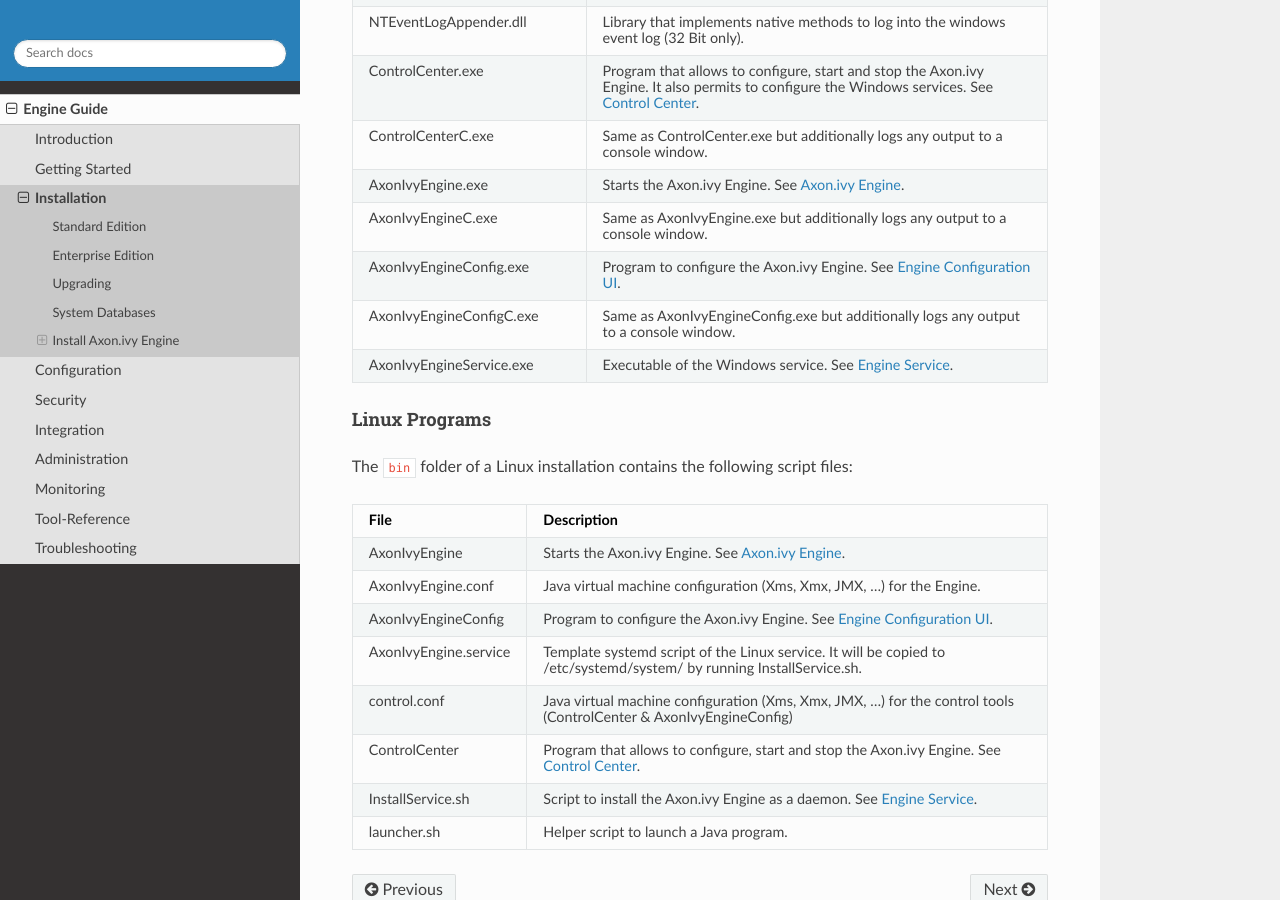
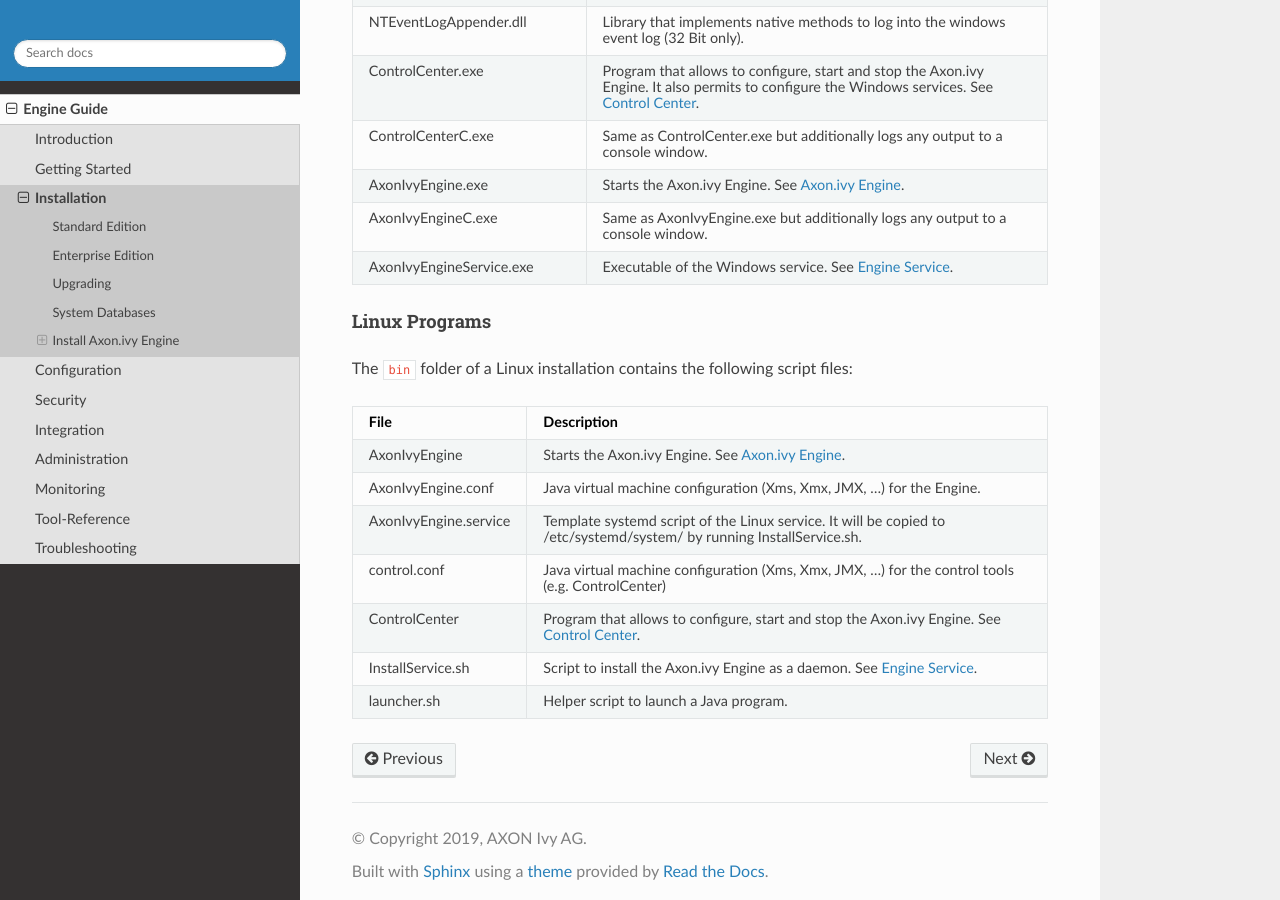
Before and after one commit to bernhardAxonIvy/doc, a Sphinx documentation site: the page built from source/engine-guide/installation/index.rst, in a window 1280 px wide and 900 px high, scrolled down 3030 px. Built offline with Sphinx 7.4.7 and the Read the Docs theme 2.0.0, drawn with Linux system fonts in a browser that asks for light colours; the version number could not be read and is left out.

Commit message:
XIVY-3082 Remove references to AxonIvyEngineConfig launcher

```diff
--- a/source/engine-guide/getting-started/windows.rst
+++ b/source/engine-guide/getting-started/windows.rst
@@ -153,10 +153,6 @@
 http://localhost:8080/ivy. Have you seen that the header with the demo mode
 message is gone? You now have a production ready Axon.ivy Engine.
 
-.. Note::
-  The Config menu is only available in demo mode. If you want to reconfigure an
-  Axon.ivy Engine not running in demo mode use the
-  :file:`AxonIvyEngineConfig.exe` tool in the :file:`bin` folder instead.
 
 
 Deploy a project
--- a/source/engine-guide/installation/index.rst
+++ b/source/engine-guide/installation/index.rst
@@ -172,10 +172,6 @@
 +-------------------------------+------------------------------------------------------------------------------------------------------------------------------------------------------------------------------+
 | AxonIvyEngineC.exe            | Same as AxonIvyEngine.exe but additionally logs any output to a console window.                                                                                              |
 +-------------------------------+------------------------------------------------------------------------------------------------------------------------------------------------------------------------------+
-| AxonIvyEngineConfig.exe       | Program to configure the Axon.ivy Engine. See :ref:`engine-config-ui`.                                                                                                       |
-+-------------------------------+------------------------------------------------------------------------------------------------------------------------------------------------------------------------------+
-| AxonIvyEngineConfigC.exe      | Same as AxonIvyEngineConfig.exe but additionally logs any output to a console window.                                                                                        |
-+-------------------------------+------------------------------------------------------------------------------------------------------------------------------------------------------------------------------+
 | AxonIvyEngineService.exe      | Executable of the Windows service. See :ref:`engine-service`.                                                                                                                |
 +-------------------------------+------------------------------------------------------------------------------------------------------------------------------------------------------------------------------+
 
@@ -193,11 +189,9 @@
 +-----------------------+---------------------------------------------------------------------------------------------------------------------------+
 | AxonIvyEngine.conf    | Java virtual machine configuration (Xms, Xmx, JMX, ...) for the Engine.                                                   |
 +-----------------------+---------------------------------------------------------------------------------------------------------------------------+
-| AxonIvyEngineConfig   | Program to configure the Axon.ivy Engine. See :ref:`engine-config-ui`.                                                    |
-+-----------------------+---------------------------------------------------------------------------------------------------------------------------+
 | AxonIvyEngine.service | Template systemd script of the Linux service. It will be copied to /etc/systemd/system/ by running InstallService.sh.     |
 +-----------------------+---------------------------------------------------------------------------------------------------------------------------+
-| control.conf          | Java virtual machine configuration (Xms, Xmx, JMX, ...) for the control tools (ControlCenter & AxonIvyEngineConfig)       |
+| control.conf          | Java virtual machine configuration (Xms, Xmx, JMX, ...) for the control tools (e.g. ControlCenter)                        |
 +-----------------------+---------------------------------------------------------------------------------------------------------------------------+
 | ControlCenter         | Program that allows to configure, start and stop the Axon.ivy Engine. See :ref:`control-center`.                          |
 +-----------------------+---------------------------------------------------------------------------------------------------------------------------+
```
Also changed, not shown: source/engine-guide/tool-reference/engine-config-ui.rst (+2 -11 lines).
